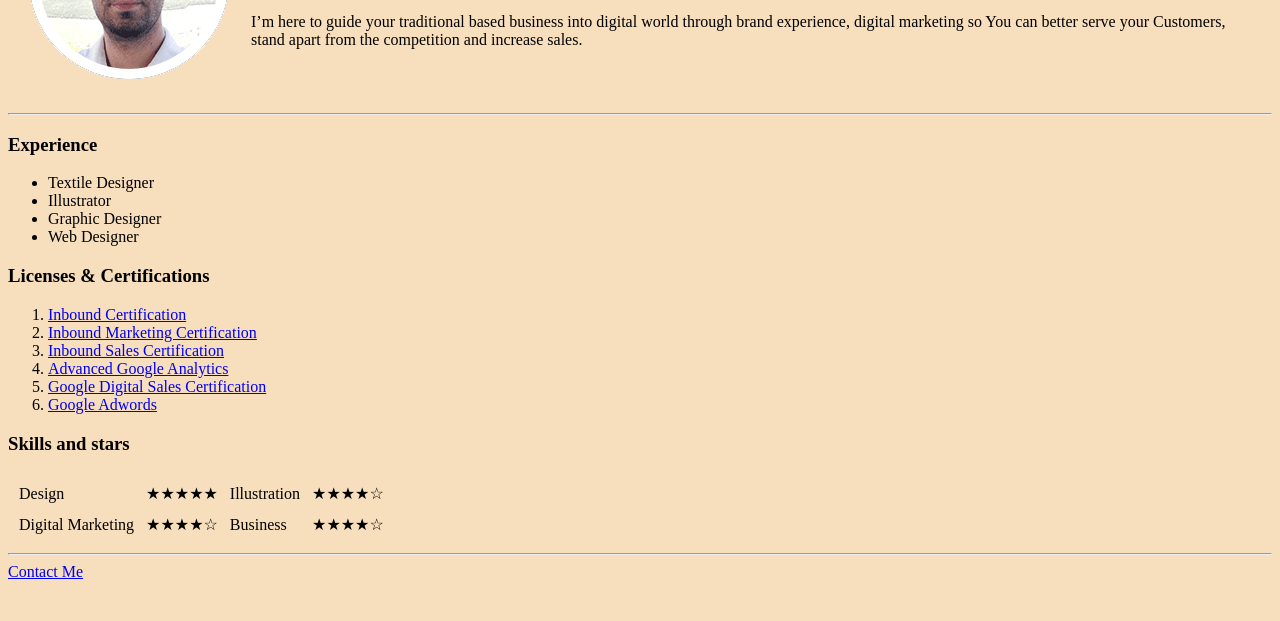
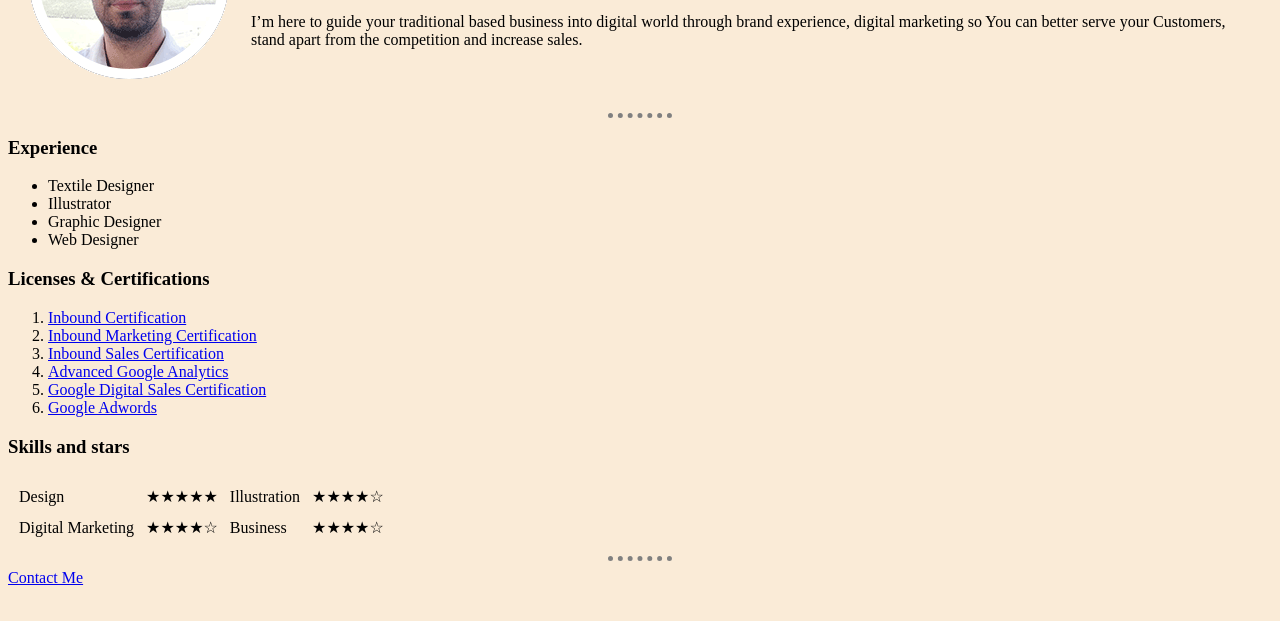
Before and after one commit to peremin/website, a plain HTML site: page index.html in a window 1280 px wide. Shown: the part 149-770 px from the top of the page. Drawn offline with Linux system fonts and the light colour scheme.

Commit message:
Add files via upload

```diff
--- a/index.html
+++ b/index.html
@@ -4,7 +4,22 @@
     <meta charset="utf-8">
     <title>⚜ Goran Peremin</title>
   </head>
-  <body style="background-color:rgba(240, 188, 119, 0.479);">
+  <style>
+
+    body{
+      background-color: antiquewhite;
+    }
+
+    hr {
+      border-style: none;
+      border-top-style: dotted;
+      border-color: gray;
+      border-width: 5px;
+      width: 5%;
+    }
+
+  </style>
+  <body>
     <table cellspacing="20">
       <tr>
         <td>  <img src="images/goran200px.png" alt="Goran Peremin profile picture"></td>
```
